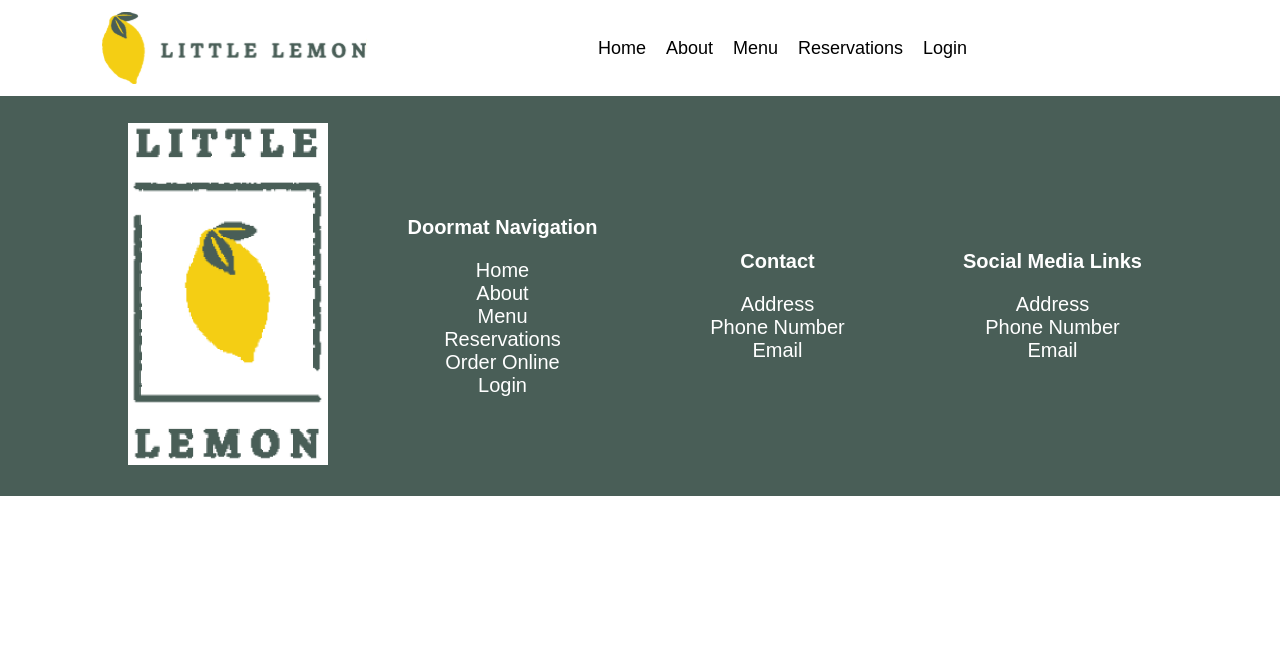
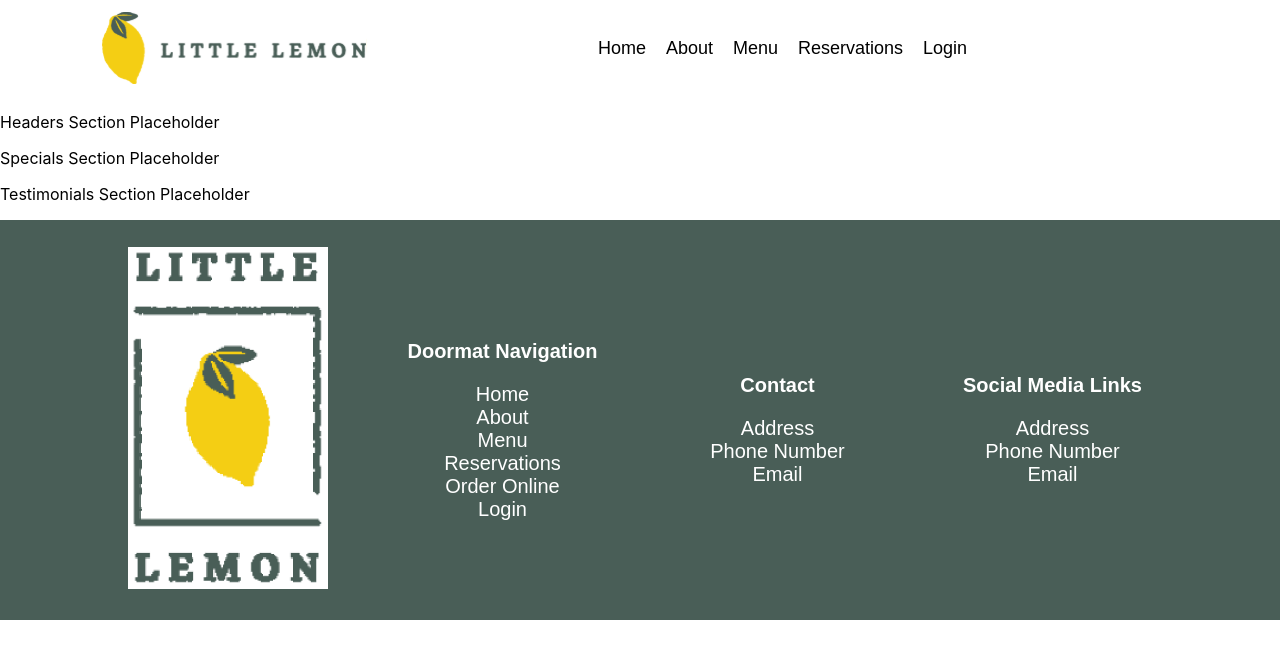
Before and after one commit to smnadalin/capstone, a React (Create React App) app: page / in a window 1280 px wide. Shown: the top 658 px of the page. Built offline with nearby package versions, Linux system fonts and the light colour scheme.

Commit message:
Restructured apps to use react router

```diff
--- a/package.json
+++ b/package.json
@@ -8,6 +8,7 @@
     "@testing-library/user-event": "^13.5.0",
     "react": "^18.2.0",
     "react-dom": "^18.2.0",
+    "react-router-dom": "^6.12.1",
     "react-scripts": "5.0.1",
     "web-vitals": "^2.1.4"
   },
--- /dev/null
+++ b/src/About.js
@@ -0,0 +1,5 @@
+function About() {
+  return <></>;
+}
+
+export default About;
--- a/src/App.css
+++ b/src/App.css
@@ -51,7 +51,7 @@ footer {
 footer {
   display: grid;
   grid-template-columns: 1fr;
-  grid-template-rows: 200px 192px 128px 128px;
+  grid-template-rows: 200px 192px 128px 144 px;
   grid-column-gap: 20px;
 }
 
--- a/src/App.js
+++ b/src/App.js
@@ -1,8 +1,8 @@
 import "./App.css";
 import Footer from "./Footer";
-import Header from "./Header";
+
+import Nav from "./Nav";
 import Main from "./Main";
-import Nav from "./Nav";
 import logo from "./Images/Logo.svg";
 
 function App() {
@@ -16,7 +16,6 @@ function App() {
       </head>
       <body>
         <Nav />
-        <Header />
         <Main />
         <Footer />
       </body>
--- /dev/null
+++ b/src/Booking.js
@@ -0,0 +1,9 @@
+function Booking() {
+  return (
+    <>
+      <p>Booking Section Placeholder</p>
+    </>
+  );
+}
+
+export default Booking;
--- a/src/Header.js
+++ b/src/Header.js
@@ -1,5 +1,9 @@
 function Header() {
-  return <></>;
+  return (
+    <>
+      <p>Headers Section Placeholder</p>
+    </>
+  );
 }
 
 export default Header;
--- /dev/null
+++ b/src/HomePage.js
@@ -0,0 +1,17 @@
+import Header from "./Header";
+import Specials from "./Specials";
+import Testimonials from "./Testimonials";
+import About from "./About";
+
+function HomePage() {
+  return (
+    <>
+      <Header />
+      <Specials />
+      <Testimonials />
+      <About />
+    </>
+  );
+}
+
+export default HomePage;
--- a/src/Main.js
+++ b/src/Main.js
@@ -1,5 +1,14 @@
+import { Routes, Route } from "react-router-dom";
+import Booking from "./Booking";
+import HomePage from "./HomePage";
+
 function Main() {
-    return (<></>)
+  return (
+    <Routes>
+       <Route path="/" element={<HomePage />}></Route>
+      <Route path="/booking" element={<Booking />}></Route>
+    </Routes>
+  );
 }
 
 export default Main;
--- a/src/Nav.js
+++ b/src/Nav.js
@@ -1,13 +1,22 @@
 import logo from "./Images/Logo.svg";
+import { Link } from "react-router-dom";
 
 function Nav() {
-  const hyperlinks = ["Home", "About", "Menu", "Reservations", "Login"];
+  const hyperlinkNames = ["Home", "About", "Menu", "Reservations", "Login"];
+  const hyperlinkPage = ["/", "/", "/", "/booking", "/"];
   return (
     <nav>
       <img src={logo} alt="Logo"></img>
       <ul className="navLinks">
-        {hyperlinks.map((e) => (
-          <li>{e}</li>
+        {hyperlinkNames.map((e, index) => (
+          <li>
+            <Link
+              to={hyperlinkPage[index]}
+              style={{ color: "inherit", textDecoration: "inherit" }}
+            >
+              {e}
+            </Link>
+          </li>
         ))}
       </ul>
     </nav>
--- /dev/null
+++ b/src/Specials.js
@@ -0,0 +1,9 @@
+function Specials() {
+  return (
+    <>
+      <p>Specials Section Placeholder</p>
+    </>
+  );
+}
+
+export default Specials;
--- /dev/null
+++ b/src/Testimonials.js
@@ -0,0 +1,9 @@
+function Testimonials() {
+  return (
+    <>
+      <p>Testimonials Section Placeholder</p>
+    </>
+  );
+}
+
+export default Testimonials;
--- a/src/index.js
+++ b/src/index.js
@@ -1,13 +1,16 @@
-import React from 'react';
-import ReactDOM from 'react-dom/client';
-import './index.css';
-import App from './App';
-import reportWebVitals from './reportWebVitals';
+import React from "react";
+import ReactDOM from "react-dom/client";
+import "./index.css";
+import App from "./App";
+import reportWebVitals from "./reportWebVitals";
+import { BrowserRouter } from "react-router-dom";
 
-const root = ReactDOM.createRoot(document.getElementById('root'));
+const root = ReactDOM.createRoot(document.getElementById("root"));
 root.render(
   <React.StrictMode>
-    <App />
+    <BrowserRouter>
+      <App />
+    </BrowserRouter>
   </React.StrictMode>
 );
 
```
Also changed, not shown: 1 other file (tests, documents, lock files or other folders).
